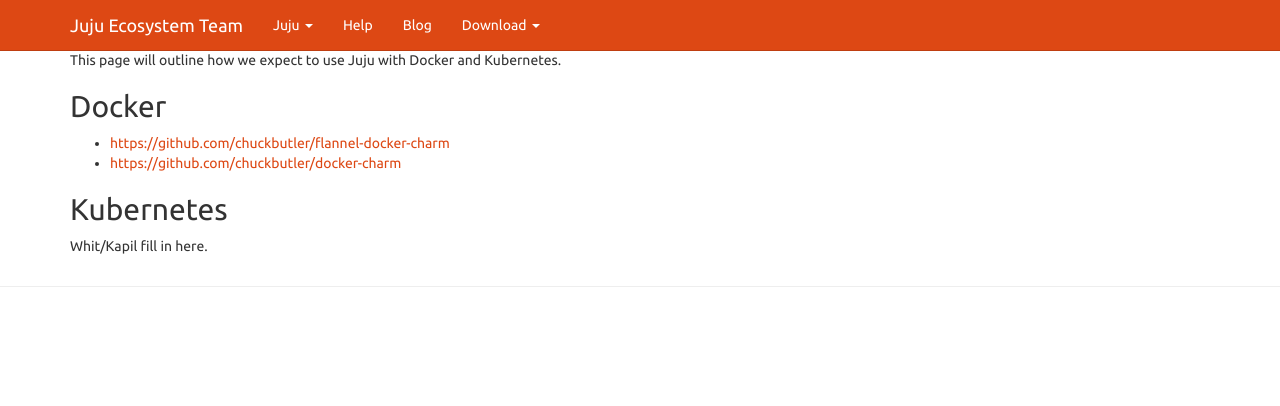
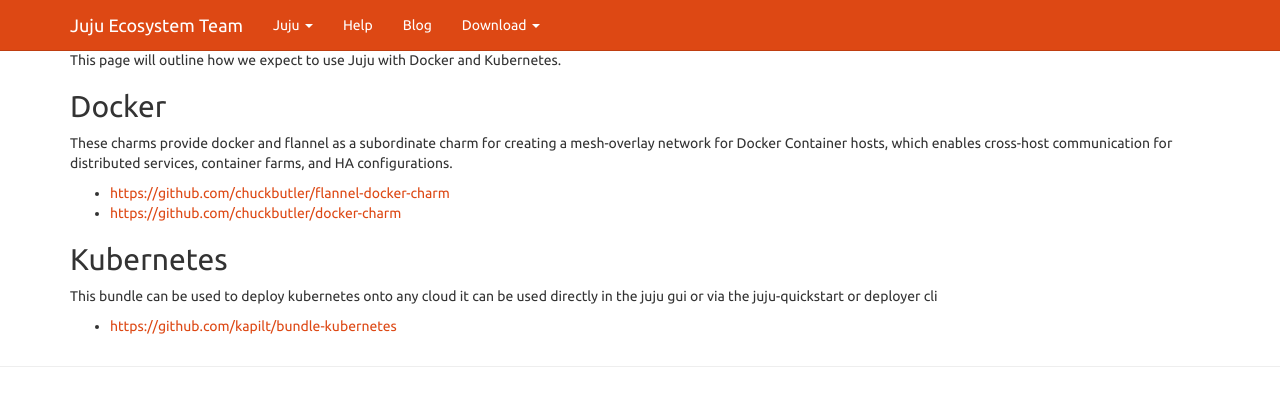
Before and after one commit to juju-solutions/juju-solutions.github.io, a Jekyll site: the page built from _pages/containers.md, in a window 1280 px wide. Shown: the top 406 px of the page. Built offline with Jekyll 4.4.1, drawn with Linux system fonts in a browser that asks for light colours.

Commit message:
New links and descriptions.

```diff
--- a/_pages/containers.md
+++ b/_pages/containers.md
@@ -8,9 +8,13 @@ This page will outline how we expect to use Juju with Docker and Kubernetes.
 
 ## Docker
 
+These charms provide docker and flannel as a subordinate charm for creating a mesh-overlay network for Docker Container hosts, which enables cross-host communication for distributed services, container farms, and HA configurations.
+
 - [https://github.com/chuckbutler/flannel-docker-charm](https://github.com/chuckbutler/flannel-docker-charm)
-- [https://github.com/chuckbutler/docker-charm](https://github.com/chuckbutler/flannel-docker-charm)
+- [https://github.com/chuckbutler/docker-charm](https://github.com/chuckbutler/docker-charm)
 
 ## Kubernetes
 
-Whit/Kapil fill in here.
+This bundle can be used to deploy kubernetes onto any cloud it can be used directly in the juju gui or via the juju-quickstart or deployer cli
+
+- [https://github.com/kapilt/bundle-kubernetes](https://github.com/kapilt/bundle-kubernetes)
```
